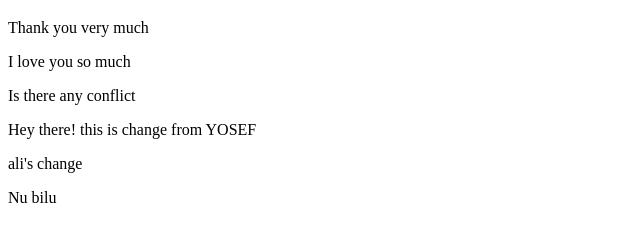
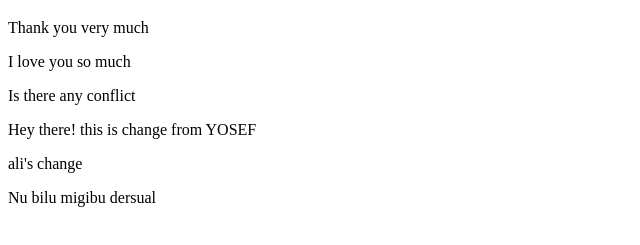
Before and after one commit to Biruktawit-Tasew/Practice, a website: page index.html in a window 1280 px wide. Shown: the part 61-306 px from the top of the page, without its empty margins (0-640 px from the left). Drawn offline with Linux system fonts and the light colour scheme.

Commit message:
new message added

```diff
--- a/index.html
+++ b/index.html
@@ -19,7 +19,7 @@
 
     <p>ali's change</p>
 
-    <p>Nu bilu </p>
+    <p>Nu bilu migibu dersual</p>
 </body>
 
 </html>
```
